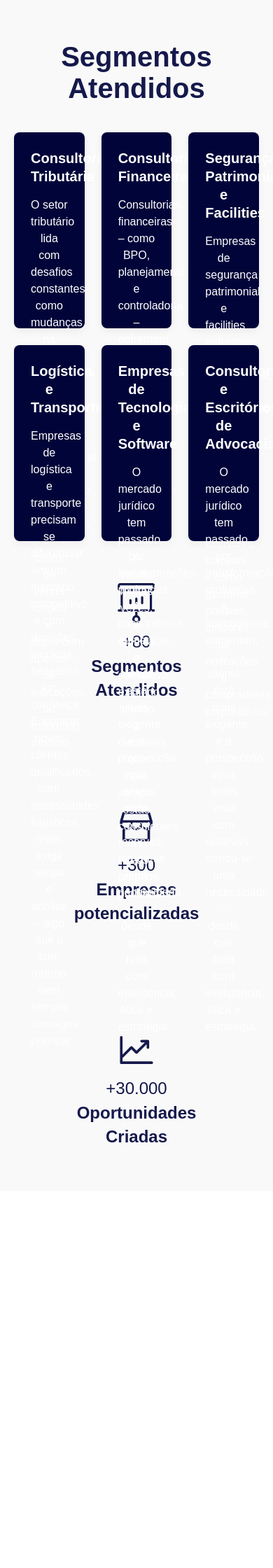
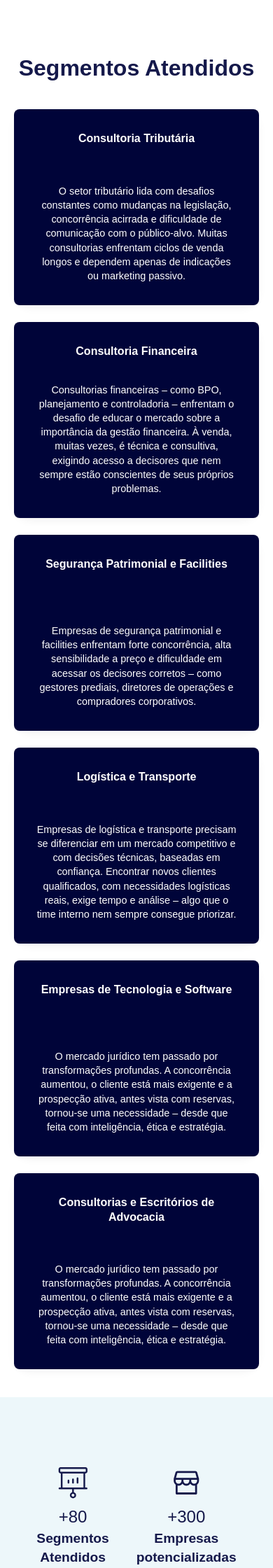
Before and after one commit to Beets-Jr/Assertive, a PHP site: page /HTML/Home.html in a window 390 px wide; the page is wider, and only the part inside the window is pictured. Shown: the part 845-3085 px from the top of that part at 70% size. Before the commit the page ends 2477 px from the top of that part, so only its background shows below. Run offline with PHP 8.4, Linux system fonts and the light colour scheme.

Commit message:
todos os ajustes de responsividade para telas 480px-4k estruturados

```diff
--- a/CSS/home.css
+++ b/CSS/home.css
@@ -50,14 +50,14 @@
 }
 
 .hero-texto h1 {
-    font-size: 2.8rem;
+    font-size: clamp(2rem, 5vw, 4rem);
     font-weight: bold;
     font-family: var(--fonte-assertive);
     margin-bottom: 1rem;
 }
 
 .hero-texto p {
-    font-size: 1.5rem;
+    font-size: clamp(1.2rem, 2vw, 1.5rem);
     font-family: var(--fonte-assertive);
     line-height: 1.6;
     margin-bottom: 2rem;
@@ -69,13 +69,13 @@
     text-align: center;
     background-color: #202565;
     color: white;
-    font-size: 1.4rem;
     font-family: var(--fonte-assertive);
-    padding: 1rem;
+    font-size: clamp(1.2rem, 1.5vw, 1.4rem);
+    padding: clamp(1rem, 1vw, 1.2rem) clamp(1.5rem, 2vw, 2rem);
     width: 60%;
     text-decoration: none;
     font-weight: bold;
-    border-radius: 8px;
+    border-radius: 12px;
     transition: background-color 0.3s ease;
 }
 
@@ -105,7 +105,7 @@
   min-height: 280px;
   transform-style: preserve-3d;
   transition: transform 0.6s ease;
-  border-radius: 8px;
+  border-radius: 24px;
   box-shadow: 0 4px 12px rgba(0, 0, 0, 0.05);
 }
 
@@ -121,7 +121,7 @@
   width: 100%;
   height: 100%;
   border-radius: 8px;
-  padding: 24px;
+  padding: 32px;
   display: flex;
   flex-direction: column;
   justify-content: space-between;
@@ -157,8 +157,9 @@
 
 .segmentos-atendidos {
   font-family: var(--fonte-assertive);
-  padding: 60px 20px;
-  background-color: #f9f9f9;
+  margin-top: 40px;
+  padding: 40px 20px;
+
   text-align: center;
 }
 
@@ -171,16 +172,22 @@
 
 .cards-container {
   display: grid;
-  grid-template-columns: repeat(3, 1fr);
+  grid-template-columns: repeat(auto-fit, minmax(320px, 1fr));
   gap: 24px;
   max-width: 1200px;
   margin: 0 auto;
 }
 
+#numbers {
+  font-family: var(--fonte-assertive);
+  background-color: rgba(9, 148, 180, 0.07);
+  padding: 40px 20px;
+}
+
 .metricas-container {
   display: flex;
   justify-content: center;
-  gap: 150px;
+  gap: 10vw;
   margin-top: 60px;
   flex-wrap: wrap;
   text-align: center;
@@ -212,4 +219,148 @@
   line-height: 1.4;
 }
 
+@media (max-width: 480px) {
+  .card-front h3,
+  .card-back h3 {
+    font-size: 1rem;
+  }
+
+  .card-front p,
+  .card-back p {
+    font-size: 0.9rem;
+    line-height: 1.4;
+  }
+  .titulo-secao {
+  font-size: 2rem;
+}
+
+.metrica img {
+  width: 45px;
+  height: 45px;
+}
+
+.metrica .number {
+  font-size: 1.5rem;
+  font-weight: 500;
+  color: #15194B;
+  margin-bottom: 4px;
+}
+
+.metrica .descricao {
+  font-size: 1.2rem;
+  font-weight: bold;
+  color: #15194B;
+  line-height: 1.4;
+}
+}
+
+@media (min-width: 1400px) {
+  .cards-container {
+    grid-template-columns: repeat(3, 1fr);
+  }
+}
+
+@media (min-width: 1600px) {
+    .hero-texto h1 {
+    font-size: 4rem;
+  }
+
+  .hero-texto p {
+    font-size: 1.75rem;
+  }
+
+  .btn-cta {
+    font-size: 1.6rem;
+    padding: 1.2rem 2.5rem;
+  }
+}
+
+
+@media (min-width: 2000px) {
+  .hero-texto h1 { font-size: 4rem; }
+  .hero-texto p  { font-size: 2.5rem; }
+  .btn-cta       { font-size: 2rem; padding: 1.5rem 3rem; }
+
+  .metrica img {
+  width: 78px;
+  height: 78px;
+  }
+
+  .cards-container {
+    max-width: 2100px;
+    gap: 48px;
+  }
+  .card-inner {
+    min-height: 400px;
+  }
+  .card-front h3,
+  .card-back h3 {
+    font-size: 2rem;
+  }
+  .card-front p,
+  .card-back p {
+    font-size: 1.5rem;
+  }
+
+.titulo-secao {
+  font-size: 3rem;
+}
+
+.metrica .number {
+  font-size: 2rem;
+  font-weight: 500;
+  color: #15194B;
+  margin-bottom: 4px;
+}
+
+.metrica .descricao {
+  font-size: 2rem;
+  font-weight: bold;
+  color: #15194B;
+  line-height: 1.4;
+}
+}
+
+@media (min-width: 3000px) {
+  .hero-texto h1 { font-size: 4.5rem; }
+  .hero-texto p  { font-size: 3rem; }
+  .btn-cta       { font-size: 2.5rem; padding: 2rem 3.5rem; }
+  .cards-container {
+    max-width: 2600px;
+    gap: 2vw;
+  }
+  .card-inner {
+    min-height: 500px;
+  }
+  .card-front h3,
+  .card-back h3 {
+    font-size: 2.5rem;
+  }
+  .card-front p,
+  .card-back p {
+    font-size: 2rem;
+  }
+}
+
+.card.is-flipped .card-inner {
+  transform: rotateY(180deg);
+}
+
+@media (hover: hover) and (pointer: fine) {
+  .card:hover .card-inner {
+    transform: rotateY(180deg);
+  }
+}
+
+@media (hover: none) and (pointer: coarse) {
+  .card-inner {
+    transform: none;
+  }
+  .card-front,
+  .card-back {
+  pointer-events: auto;
+}
+}
+
+
 /* END Parte THALES */
--- a/HTML/Home.html
+++ b/HTML/Home.html
@@ -24,7 +24,7 @@
 
             <nav>
                 <a href="Home.html">Home</a>
-                <a href="#hero">Quem somos</a>
+                <a href="SobreNos.html">Quem somos</a>
 
                 <div class="dropdown js-dropdown">
 
@@ -94,7 +94,7 @@
     <!-- Hero (Tahles) -->
         <section id="hero">
             <video autoplay muted loop playsinline class="bg-video">
-                <source src="../videos/1476817_People_Business_1280x720.mp4" type="video/mp4">
+                <source src="../videos/0_Presentation_Business_1280x720.mp4" type="video/mp4">
                 Seu navegador não suporta vídeo em HTML5.
             </video>
 
@@ -281,6 +281,11 @@
 
         </div>
 
+    </section>
+    <!-- End card segmentos --!>
+
+    <!-- numbers (Murillo) -->
+    <section id="numbers">
         <div class="metricas-container">
             <div class="metrica">
                 <img src="../imgs/segmentos-atendidos.svg" alt="Ícone Segmentos">
@@ -299,10 +304,6 @@
             </div>
         </div>
     </section>
-
-    <!-- End card segmentos --!>
-
-    <!-- numbers (Murillo) -->
     <!-- end numbers -->
 
     <script src="../JS/home.js"> </script>
--- a/JS/home.js
+++ b/JS/home.js
@@ -29,3 +29,16 @@ numbers.forEach (item => {
   item.textContent = '0';
   observer.observe(item);
 });
+
+document.addEventListener("DOMContentLoaded", () => {
+  const cards = document.querySelectorAll('.card');
+
+  cards.forEach(card => {
+    card.addEventListener('click', (e) => {
+      if (!e.currentTarget.classList.contains('is-flipped')) {
+        cards.forEach(c => c.classList.remove('is-flipped'));
+      }
+      e.currentTarget.classList.toggle('is-flipped');
+    });
+  });
+});
```
